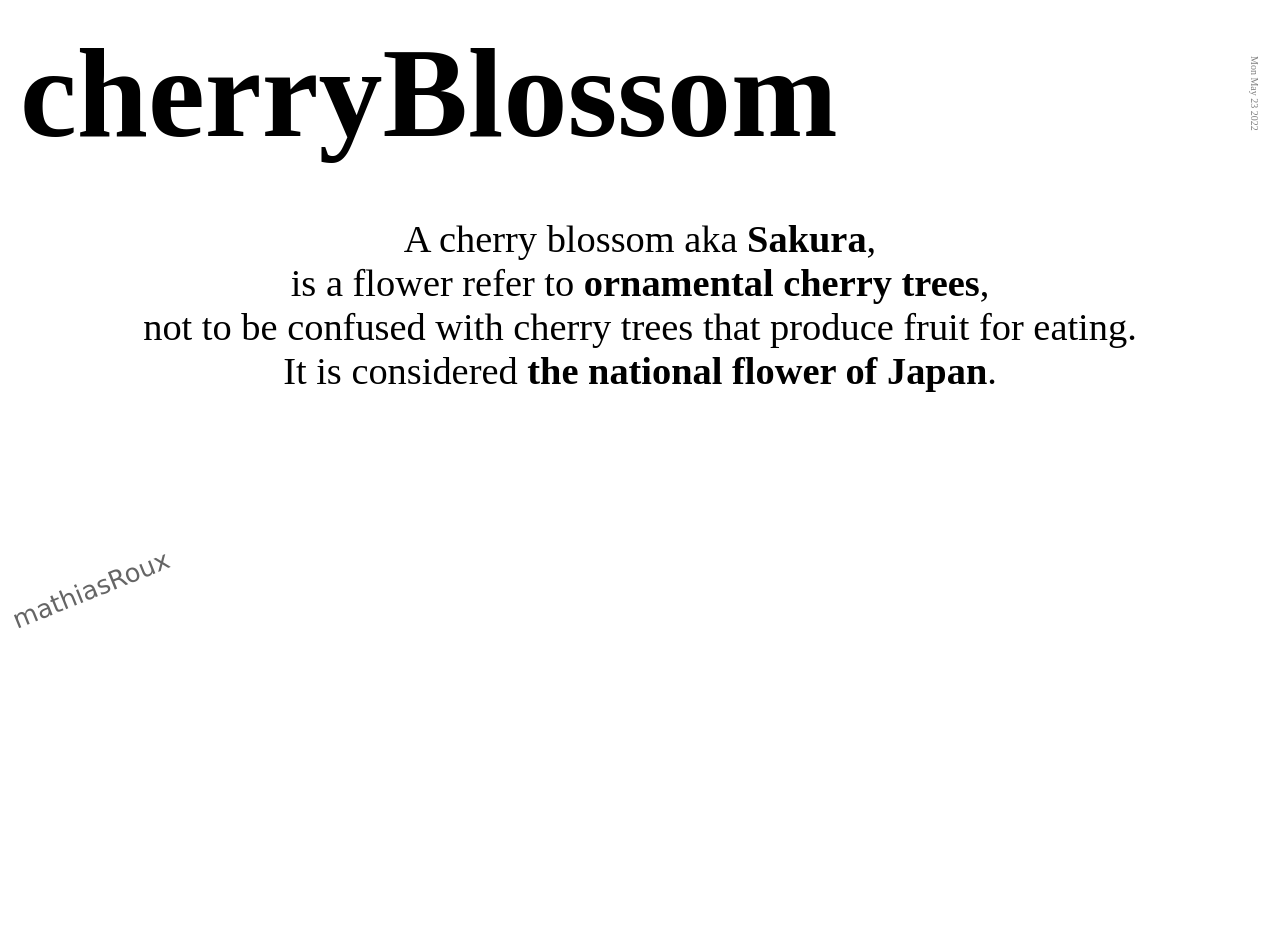
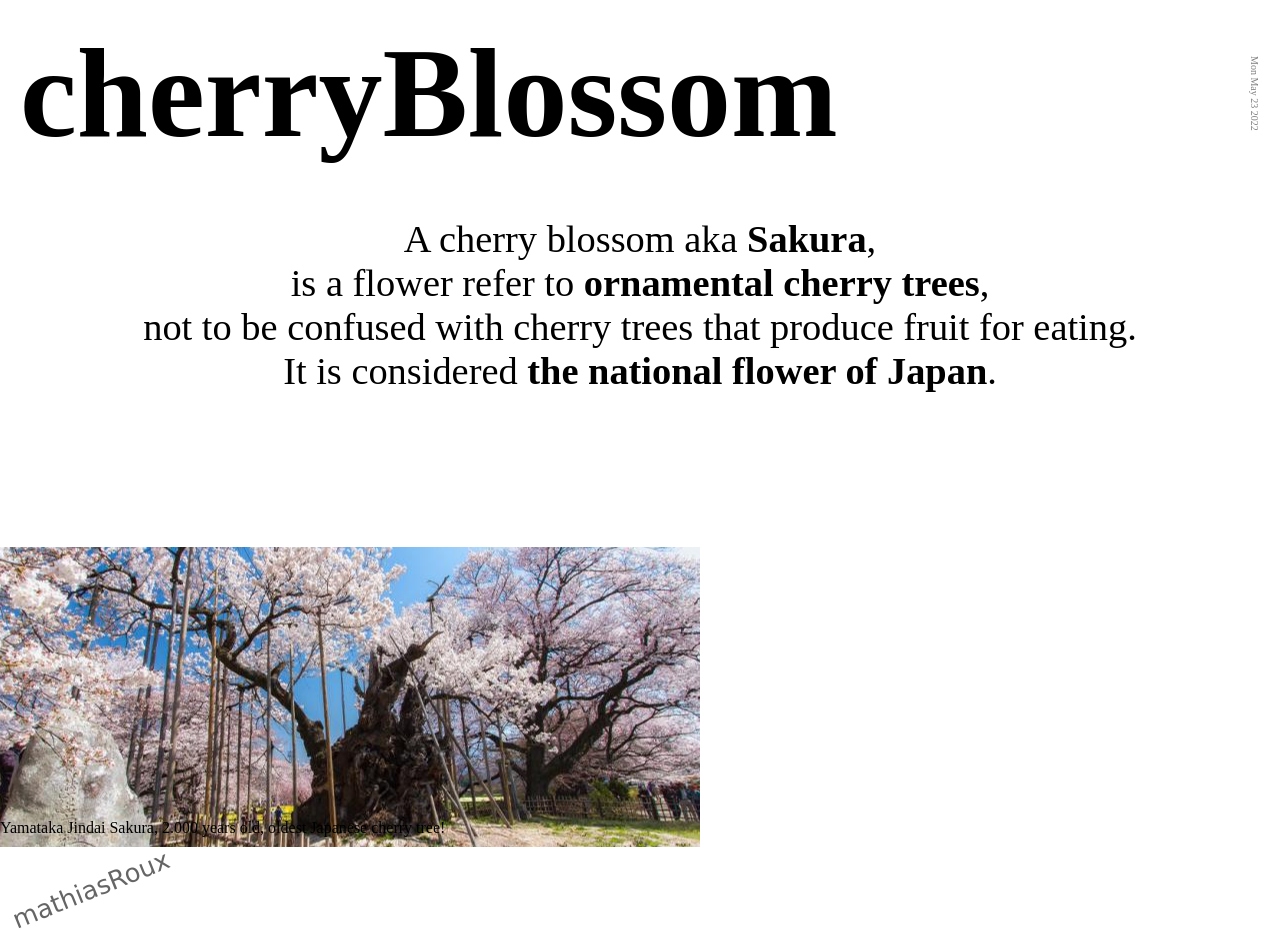
Before and after one commit to Mathias-Roux/cherry-blossom, a website built with Parcel: page src/index.html in a window 1280 px wide. Before the commit the page ends 800 px from the top, so only its background shows below. Built offline with nearby package versions, Linux system fonts and the light colour scheme; a web font is replaced by a local one; what @splinetool/runtime would draw is missing.

Commit message:
gallerie wip

```diff
--- a/src/index.html
+++ b/src/index.html
@@ -27,6 +27,12 @@
 
 		<canvas id="canvas3d"></canvas>
 
+		<div class="gallerie">
+			<div class="gallerie__item" style="background-image: url(./assets/old.jpeg);">
+				<p class="gallerie__caption">Yamataka Jindai Sakura, 2.000 years old, oldest Japanese cherry tree!</p>
+			</div>
+		</div>
+
 	</section>
 
 	<footer id="footer">
--- a/src/styles/index.css
+++ b/src/styles/index.css
@@ -68,6 +68,28 @@ section{
 	margin: 0 auto;
 }
 
+.gallerie{
+	display: flex;
+	height: 300px;
+}
+
+.gallerie__item{
+	width: 700px;
+	position: relative;
+	background-position: center;
+}
+
+.gallerie__item:hover{
+	padding: 20px;
+}
+
+.gallerie__caption{
+	text-align: center;
+	position: absolute;
+	bottom: 10px;
+	left: 0;
+}
+
 /*Footer*/
 
 footer{
```
Also changed, not shown: dist/index.html, dist/old.b9b8f679.jpeg (added), src/assets/old.jpeg (added), 2 other files.
